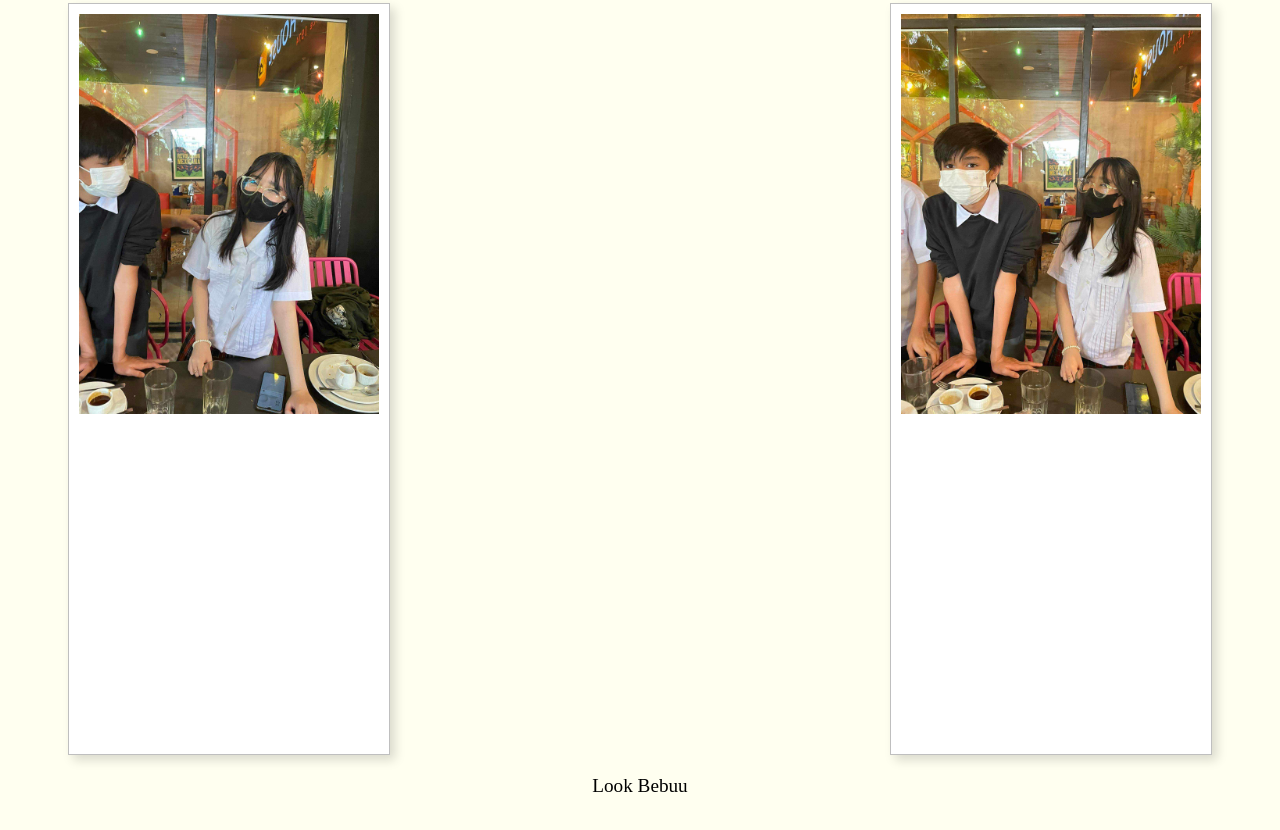
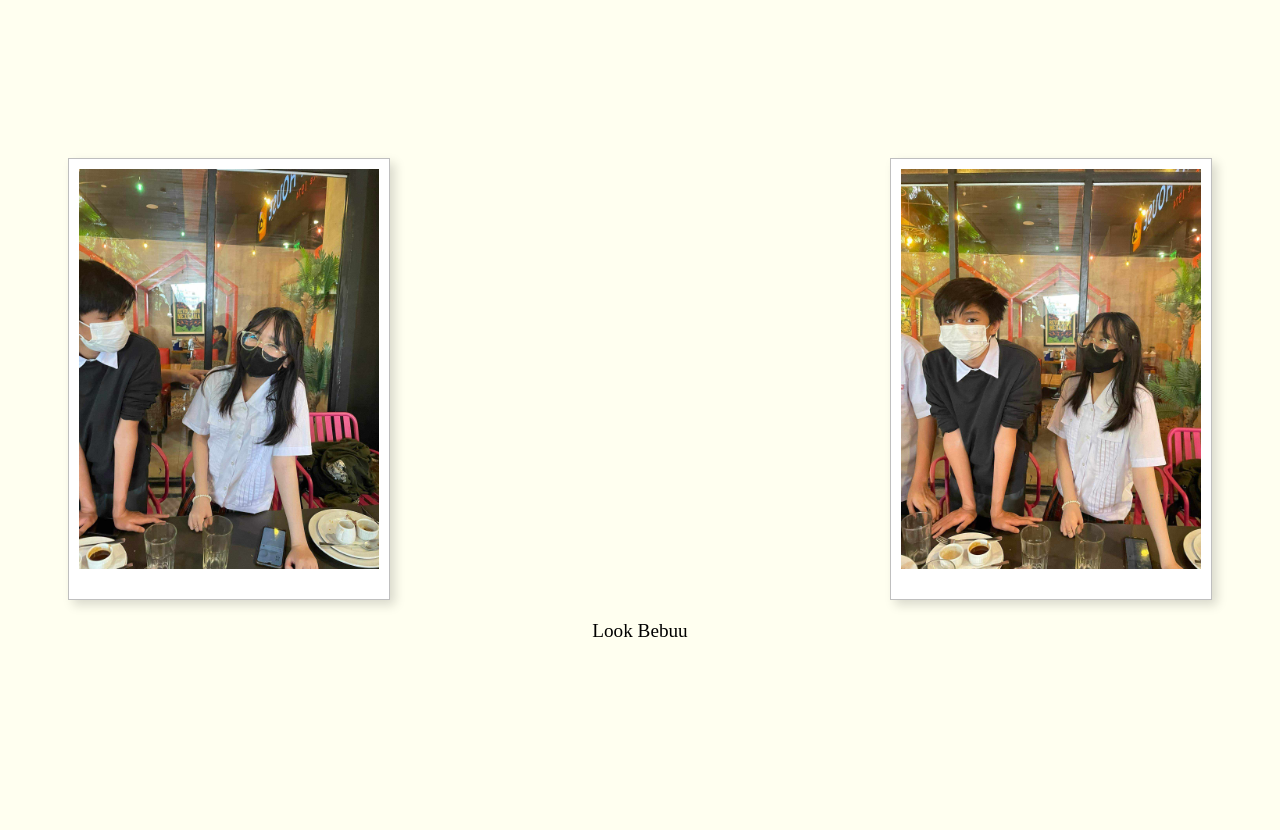
Before and after one commit to nayenn/gifttnieannyayy, a plain HTML site: page index.html in a window 1280 px wide. Both pictures are taken after a click on the button "PRESS THIS BEBUU". Before the commit the page ends 800 px from the top, so only its background shows below. Drawn offline with Linux system fonts and the light colour scheme.

Commit message:
Update style.css

```diff
--- a/style.css
+++ b/style.css
@@ -103,7 +103,7 @@ button.learn-more:active::before {
 
 .large-polaroid {
   width: 300px;
-  height: auto;
+  height: 400px; /* Adjusted height for polaroid frame visibility */
   opacity: 0;
 }
 
@@ -115,8 +115,6 @@ button.learn-more:active::before {
   white-space: nowrap;
   overflow: hidden;
 }
-
-
 
 .small-polaroid-container {
   display: none;
```
